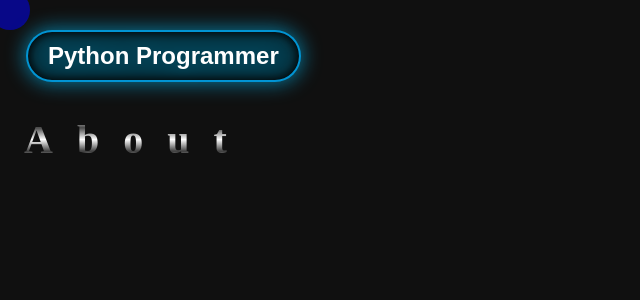
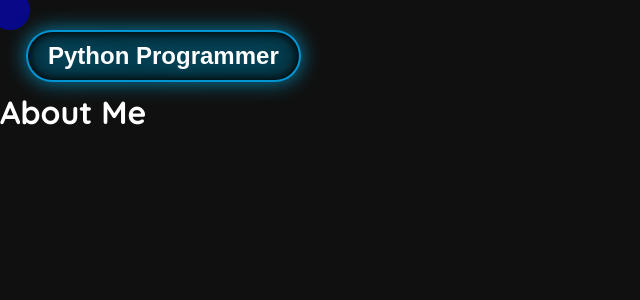
Before and after one commit to MohamedFazil89/MyPortFolio-, a React (Create React App) app: page /About in a window 1280 px wide. Shown: the top 300 px of the page, without its empty margins (0-640 px from the left). Built offline with nearby package versions, Linux system fonts and the light colour scheme; a web font is replaced by a local one.

Commit message:
services page changes

```diff
--- a/src/Pages/About.jsx
+++ b/src/Pages/About.jsx
@@ -8,7 +8,8 @@ export default function About() {
         <>
         <Navbar />
         <div className="About-container">
-            <h1>About</h1>
+            <h1>About Me</h1>
+
 
         </div>
 
--- a/src/Pages/Services.jsx
+++ b/src/Pages/Services.jsx
@@ -5,9 +5,9 @@ import Service from "../Components/Services.js";
 
 export default function Services() {
   return (
-    <section className='Services'>
+    <section className='Services-container'>
       <Navbar />
-      <h1>Our Services</h1>
+      <h1>Our Services </h1>
       <div className="services-container">
         <div className="service-card">
           <div className="list">
--- a/src/styles/About.css
+++ b/src/styles/About.css
@@ -1,28 +1,2 @@
 @import url('https://fonts.googleapis.com/css2?family=Gruppo&family=Noto+Serif+Khitan+Small+Script&family=Open+Sans:ital,wght@0,300..800;1,300..800&family=Playfair+Display:ital,wght@0,400..900;1,400..900&display=swap');
 /*   font-family: "Playfair Display", serif; */
-
-.About-container{
-    display: flex;
-    animation: autoShown 1.5s both;
-    animation-timeline: view(60% auto);
-
-
-
-}
-
-.About-container h1{
-    /* font-family: "Playfair Display", serif; */
-  font-family: "Noto Serif Khitan Small Script", serif;
-    /* font-size: 10rem; */
-    margin: 1.5rem;
-    letter-spacing: 1.5rem;
-    position: relative;
-}
-.About-container p{
-    /* font-family: "Playfair Display", serif; */
-  font-family: "Noto Serif Khitan Small Script", serif;
-    font-size: 3rem;
-    position: relative;
-    top: 20rem;
-
-}
--- a/src/styles/Services.css
+++ b/src/styles/Services.css
@@ -5,7 +5,7 @@ body {
     font-family: "Quicksand", sans-serif;
 }
 
-h1 {
+.Services-container h1 {
     font-family: "Quicksand", sans-serif;
     text-align: center;
     font-size: 2.5rem;
@@ -62,11 +62,11 @@ h1 {
     transition: 0.5s;
     opacity: 1;
     cursor: pointer;
-    filter: blur(5px);
+    /* filter: blur(5px); */
     font-weight: bolder;
     position: relative;
     box-shadow: 0 0 15px black;
-    padding: 2rem;
+    padding: 2rem 5rem;
 }
 
 
@@ -84,9 +84,12 @@ h1 {
 }
 
 
-.list .Services:hover {
+.list .Services:hover:active {
     filter: blur(0);
+    transform: scale(0.9);
+    box-shadow: 0 0 1px blue;
 }
+
 
 .list:hover .Services:not(:hover) {
     opacity: 0.2;
```
